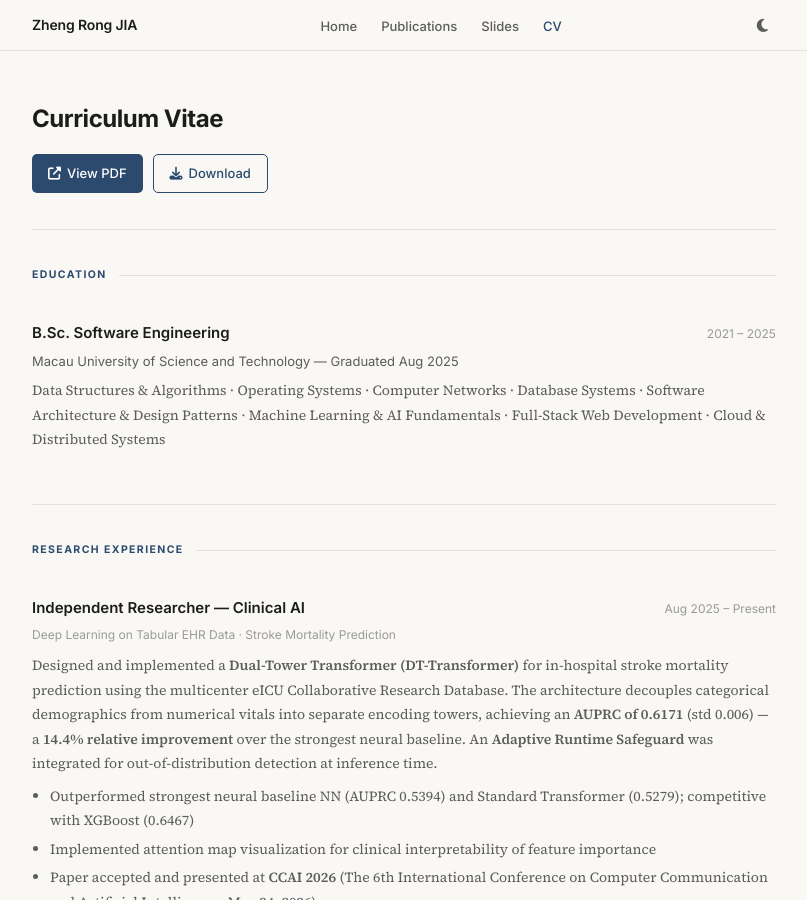
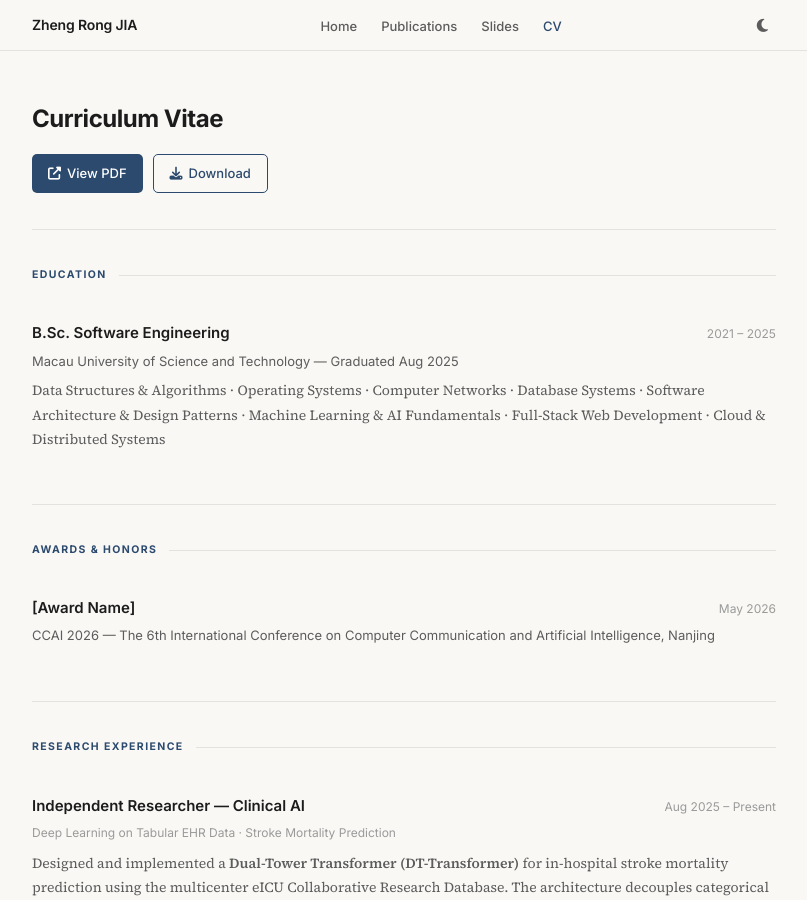
Before and after one commit to ZR-JIA/zr-jia.github.io, a Jekyll site: the page built from _pages/cv.md, in a window 1280 px wide and 900 px high. Shown: the whole window, without its empty margins (236-1043 px from the left). Built offline with Jekyll 4.4.1, drawn with Linux system fonts in a browser that asks for light colours.

Commit message:
content: add CCAI2026 attendance, oral, award placeholders and photo note

```diff
--- a/_pages/cv.md
+++ b/_pages/cv.md
@@ -32,6 +32,19 @@
           <div class="cv-entry-body" style="margin-top:6px;">
             <p>Data Structures &amp; Algorithms · Operating Systems · Computer Networks · Database Systems · Software Architecture &amp; Design Patterns · Machine Learning &amp; AI Fundamentals · Full-Stack Web Development · Cloud &amp; Distributed Systems</p>
           </div>
+        </div>
+      </div>
+    </section>
+
+    <section class="content-section">
+      <p class="section-label">Awards & Honors</p>
+      <div class="cv-entries">
+        <div class="cv-entry">
+          <div class="cv-entry-header">
+            <span class="cv-entry-title">[Award Name]</span>
+            <span class="cv-entry-date">May 2026</span>
+          </div>
+          <p class="cv-entry-org">CCAI 2026 &mdash; The 6th International Conference on Computer Communication and Artificial Intelligence, Nanjing</p>
         </div>
       </div>
     </section>
```
Also changed, not shown: _pages/index.md (+6 -2 lines), _pages/publications.md (+1 -1 lines).
